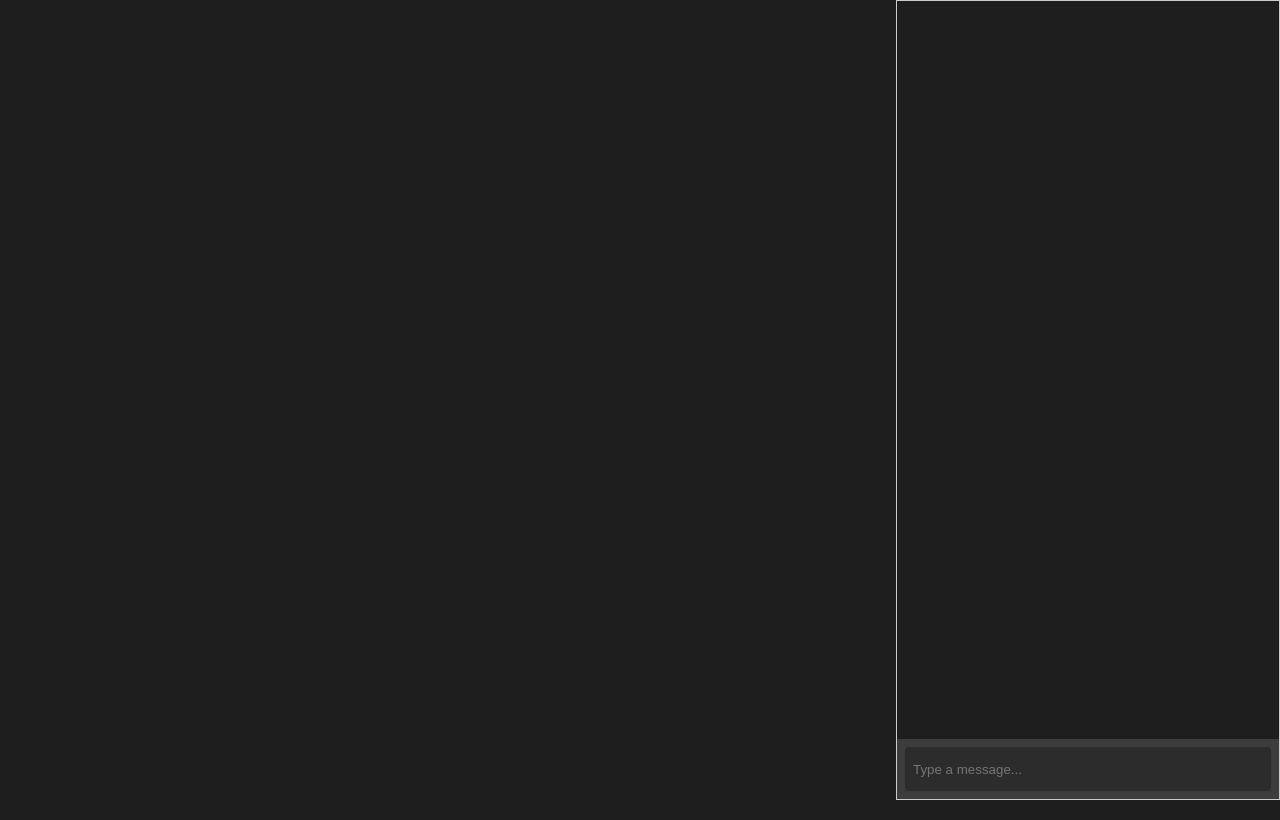
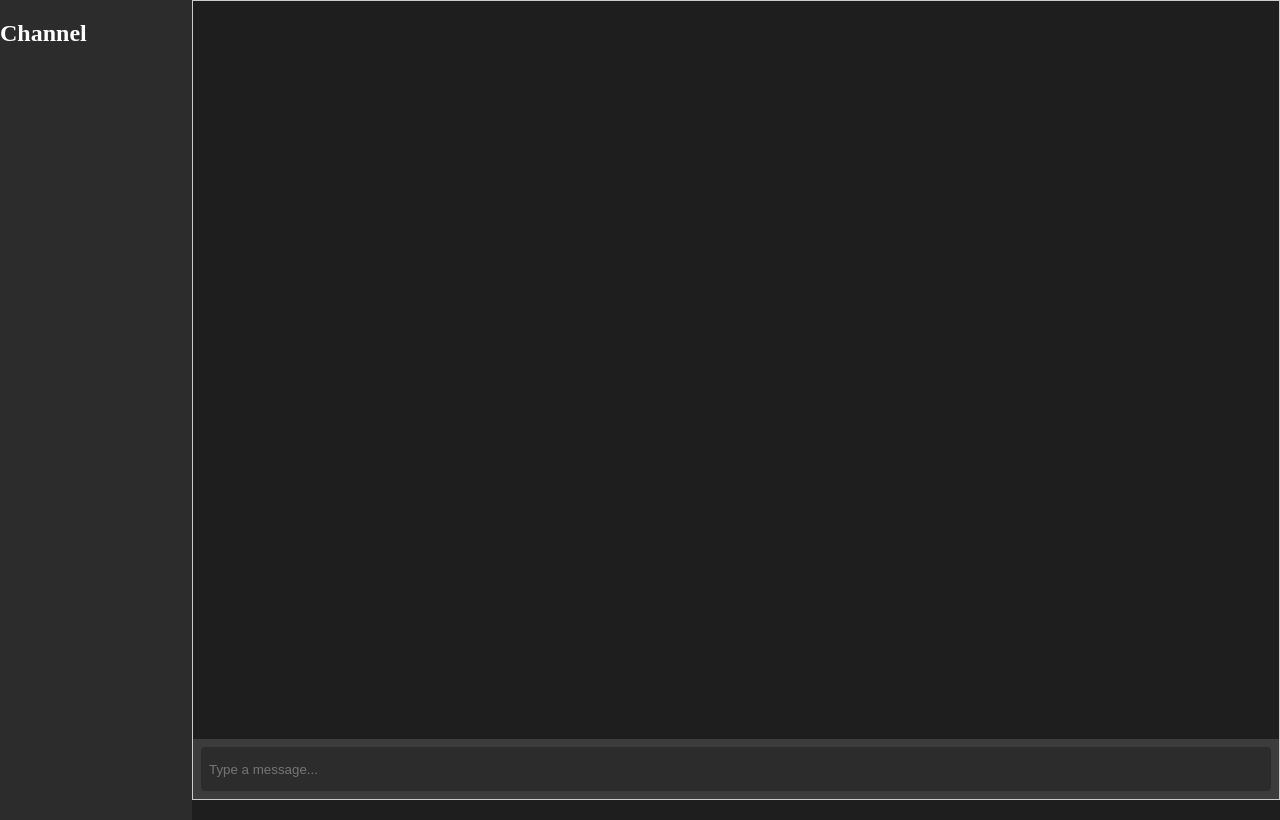
Before and after one commit to kevinjiang121/moonbase-frontend, an Angular app: page /home-page in a window 1280 px wide. Built offline with nearby package versions, Linux system fonts and the light colour scheme.

Commit message:
added channel and change homepage to fit

```diff
--- /dev/null
+++ b/src/app/channel/channel.component.html
@@ -0,0 +1,3 @@
+<div class="channel">
+    <h2>Channel</h2>
+  </div>
--- /dev/null
+++ b/src/app/channel/channel.component.scss
@@ -0,0 +1,8 @@
+.channel {
+    /* Fill the container's width/height.
+       The parent will decide it’s 25% of the page. */
+    width: 100%;
+    height: 100%;
+    background-color: #2c2c2c; /* Example background color */
+    color: #fff;
+  }
--- a/src/app/home-page/home-page.component.html
+++ b/src/app/home-page/home-page.component.html
@@ -1,4 +1,7 @@
 <div class="home-page">
+  <div class="channel-container">
+    <app-channel></app-channel>
+  </div>
   <div class="chat-window-container">
     <app-chat-window></app-chat-window>
   </div>
--- a/src/app/home-page/home-page.component.scss
+++ b/src/app/home-page/home-page.component.scss
@@ -2,6 +2,7 @@
   position: relative;
   width: 100%;
   height: 100vh;
+  display: flex;
   background-color: #1e1e1e;
 }
 
@@ -10,7 +11,7 @@
   top: 0;
   right: 0;
   bottom: 0;
-  width: 30%;
+  width: 85%;
 }
 
 .chat-input-container {
@@ -20,3 +21,8 @@
   bottom: 0;
   height: 60px;
 }
+
+.channel-container {
+  width: 15%;
+  background-color: #2c2c2c;
+}
--- a/src/app/home-page/home-page.component.ts
+++ b/src/app/home-page/home-page.component.ts
@@ -1,11 +1,12 @@
 import { Component } from '@angular/core';
 import { CommonModule } from '@angular/common';
+import { ChannelComponent } from '../channel/channel.component';
 import { ChatWindowComponent } from '../chat-window/chat-window.component';
 
 @Component({
   selector: 'app-home-page',
   standalone: true,
-  imports: [CommonModule, ChatWindowComponent],
+  imports: [CommonModule, ChatWindowComponent, ChannelComponent],
   templateUrl: './home-page.component.html',
   styleUrls: ['./home-page.component.scss']
 })
```
Also changed, not shown: src/app/channel/channel.component.ts (added, +11 -0 lines), 1 other file (tests, documents, lock files or other folders).
